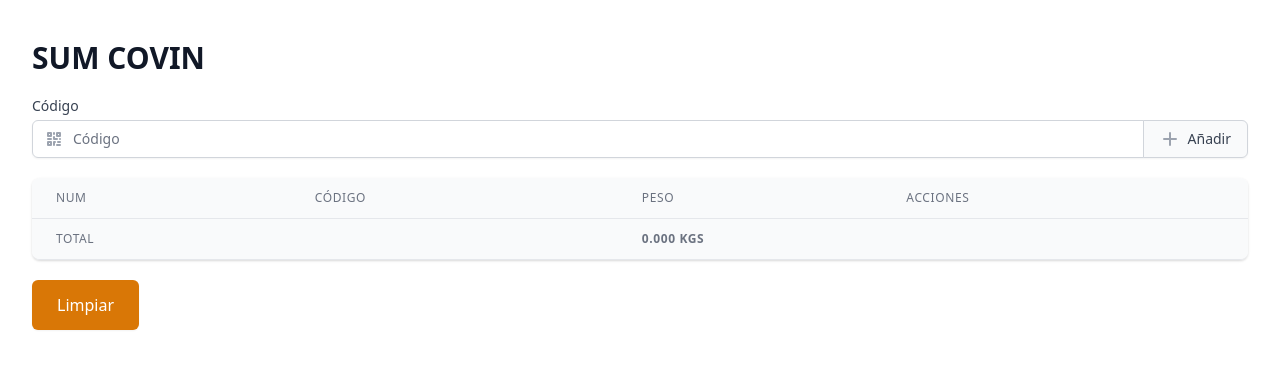
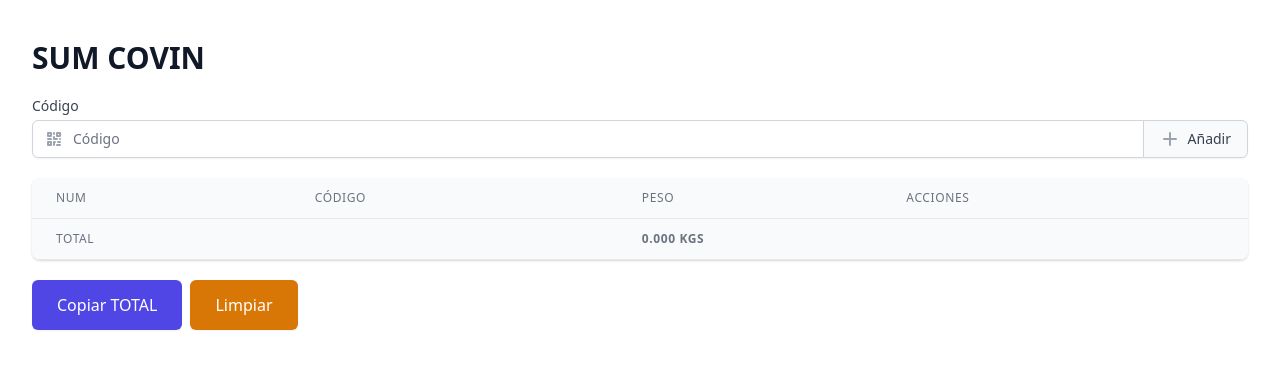
Before and after one commit to juanmiguelbesada/sum-covin, a Next.js app: page / in a window 1280 px wide. Shown: the top 368 px of the page. Built offline with nearby package versions, Linux system fonts and the light colour scheme.

Commit message:
feat(): Copy total to clipboard

```diff
--- a/pages/index.tsx
+++ b/pages/index.tsx
@@ -101,6 +101,11 @@
     }
   };
 
+  const copy = () => {
+    const total = scanReads.reduce((acc, read) => acc + read.weight, 0).toFixed(3);
+    navigator.clipboard.writeText(total);
+  };
+
   return (
     <div className="max-w-7xl mx-auto sm:px-6 lg:px-8">
       <Head>
@@ -193,6 +198,13 @@
         </div>
         <button
           type="button"
+          className="inline-flex items-center px-6 py-3 mr-2 border border-transparent text-base font-medium rounded-md shadow-sm text-white bg-indigo-600 hover:bg-indigo-700 focus:outline-none focus:ring-2 focus:ring-offset-2 focus:ring-indigo-500"
+          onClick={copy}
+        >
+          Copiar TOTAL
+        </button>
+        <button
+          type="button"
           className="inline-flex items-center px-6 py-3 border border-transparent text-base font-medium rounded-md shadow-sm text-white bg-yellow-600 hover:bg-yellow-700 focus:outline-none focus:ring-2 focus:ring-offset-2 focus:ring-yellow-500"
           onClick={reset}
         >
```
